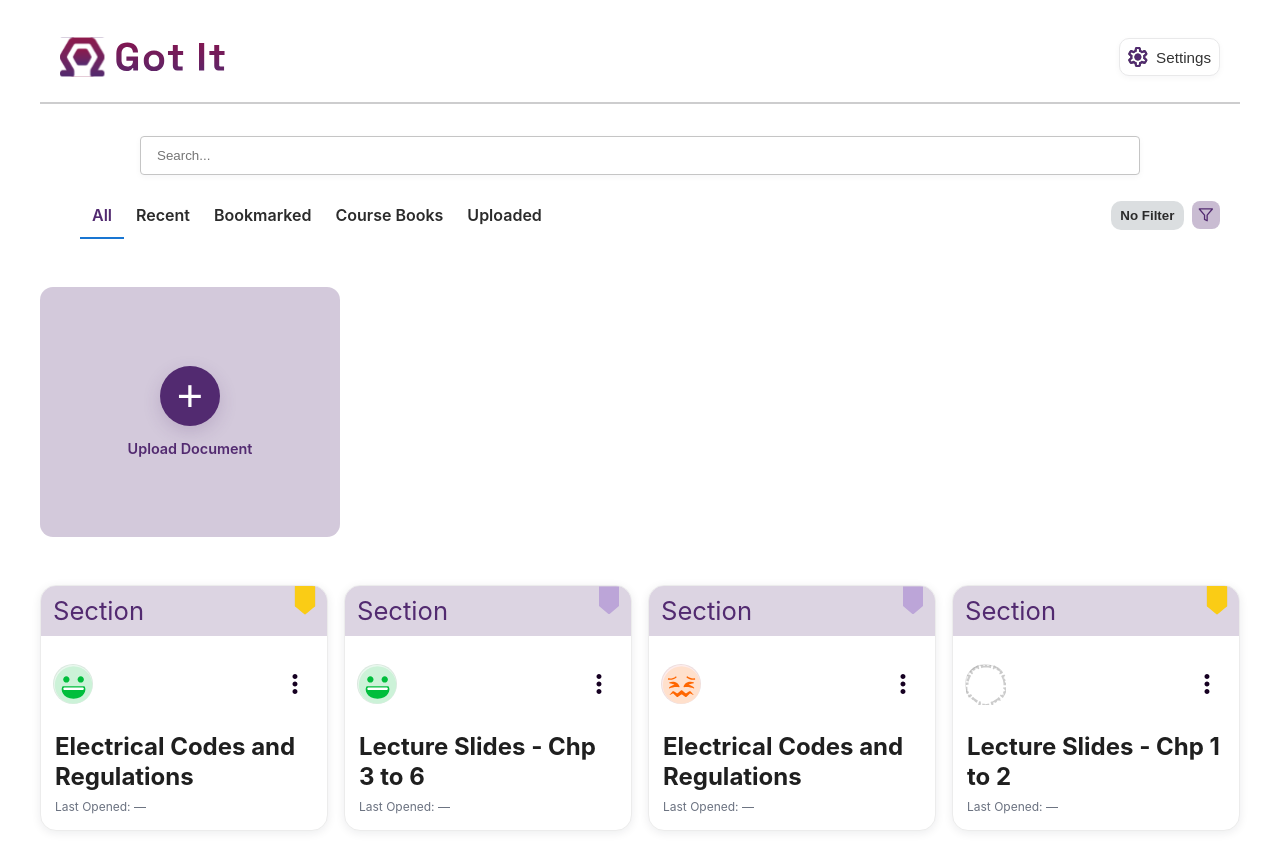
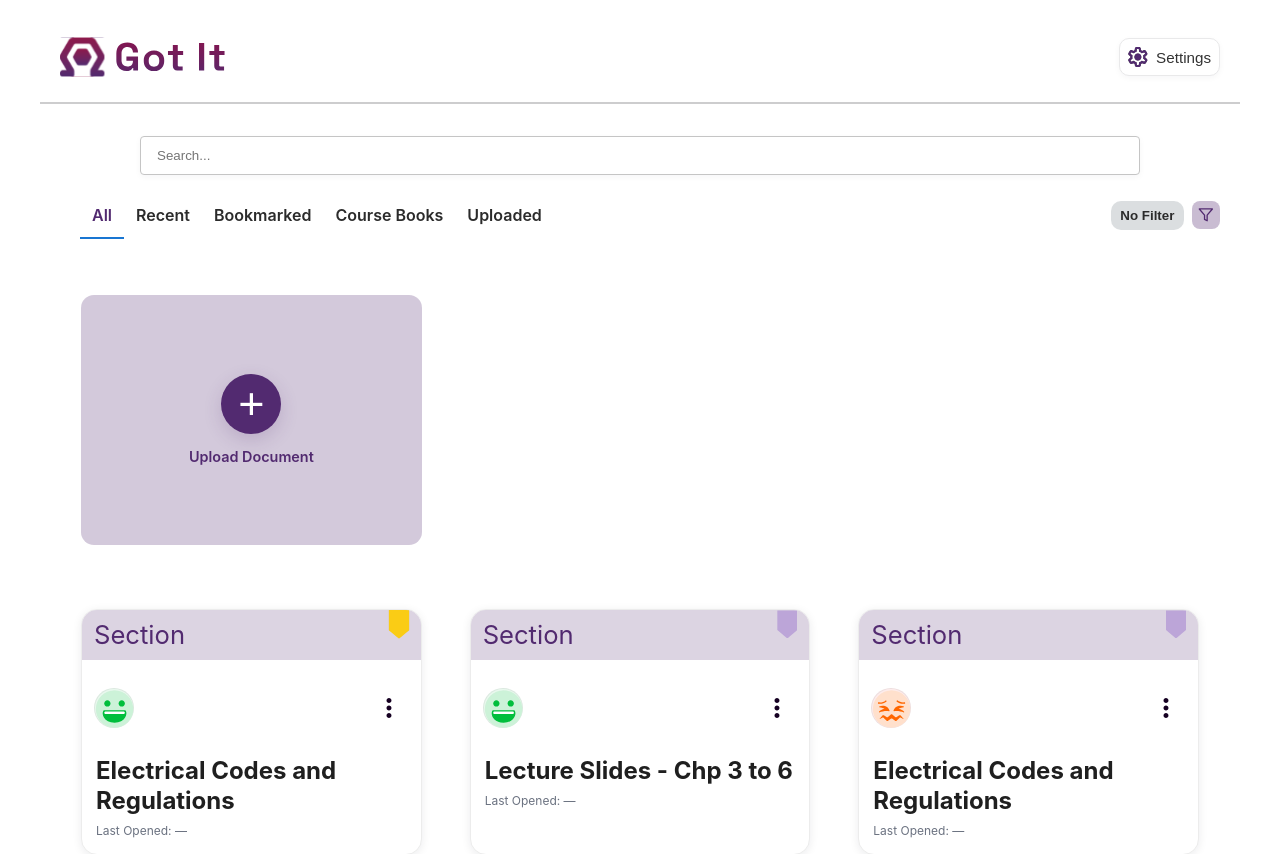
Before and after one commit to deniseada/GotIt, a Next.js app: page /dashboard in a window 1280 px wide. Shown: the top 854 px of the page. Built offline with nearby package versions, Linux system fonts and the light colour scheme.

Commit message:
Fixing Upload button's CSS

```diff
--- a/app/dashboard/components/tabBar.js
+++ b/app/dashboard/components/tabBar.js
@@ -307,15 +307,17 @@ const [cardList, setCardList] = useState(cards);
       {/* Rendering Cards */}
       <CustomTabPanel value={value} index={0}>
         <div className={styles.contentWrap}>
-          <UploadButton />
-            {renderGrid()}
+          <div className={styles.cardsGrid}>
+            <UploadButton />
+          </div>
+              {renderGrid()}
         </div>
       </CustomTabPanel>
 
       <CustomTabPanel value={value} index={1}>
         <div className={styles.contentWrap}>
-          <UploadButton />
-          {renderGrid()}
+            <UploadButton />
+            {renderGrid()}
         </div>
       </CustomTabPanel>
 
--- a/app/dashboard/dashboard.module.css
+++ b/app/dashboard/dashboard.module.css
@@ -63,7 +63,7 @@
   background-color: #522a7040;
   display: flex;
   flex-direction: column;
-  width: 300px;
+  width: 100%;
   height: 250px;
   border-radius: 13px;
   align-items: center;
@@ -249,9 +249,8 @@
 }
 
 .contentWrap {
-  max-width: 1200px;
+  max-width: 1150px;
   margin: 0 auto;
-  padding: 0 20px;
 }
 
 /* Modal styles for upload dialog */
@@ -359,15 +358,15 @@
 /* Card CSS */
 .cardsGrid {
   display: grid;
-  grid-template-columns: repeat(auto-fill, minmax(260px, 1fr));
-  gap: 16px;
-  margin-top: 3rem;
-}
-
-.contentWrap {
-  padding: 8px 0 0;
+  grid-template-columns: repeat(3, minmax(260px, 1fr));
+  gap: 3rem;
+  padding: 1rem;
 }
 
 .emptyState {
   font-size: 14px;
 }
+
+.br {
+  color: black;
+}
```
